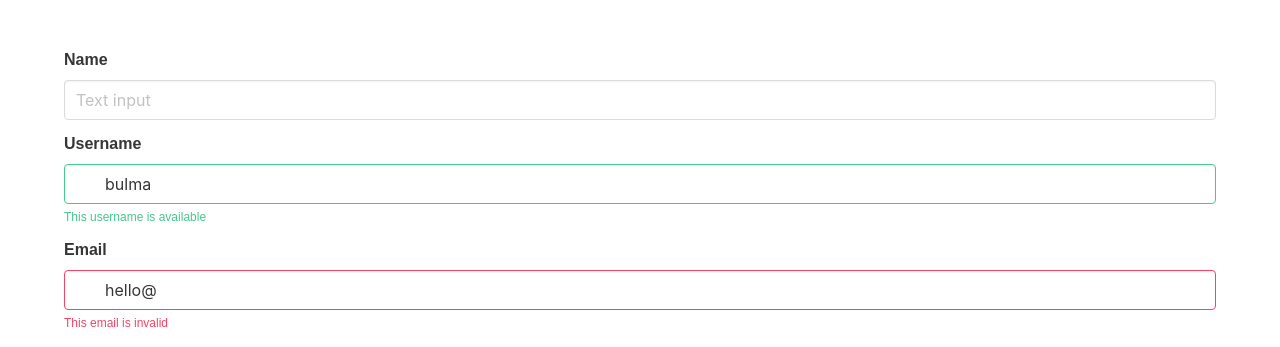
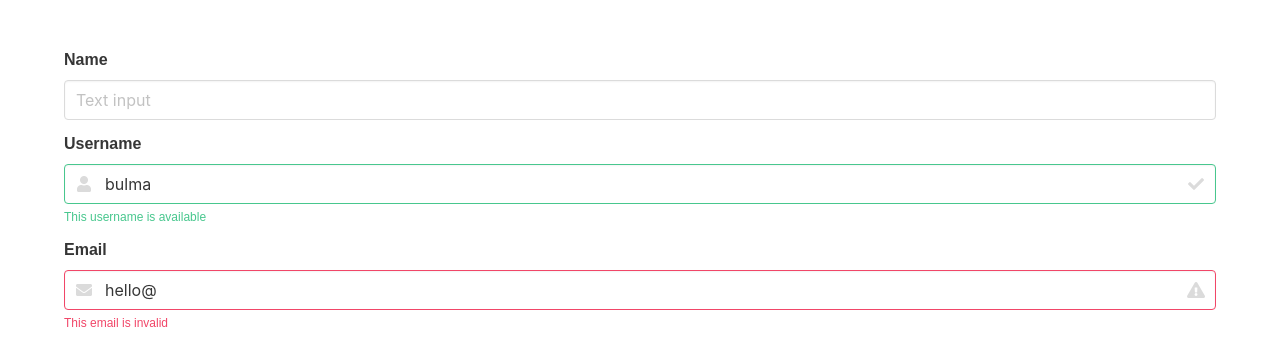
Before and after one commit to PanJ/cu-evenn, a React (Create React App) app: page / in a window 1280 px wide. Shown: the top 347 px of the page. Built offline with nearby package versions, Linux system fonts and the light colour scheme.

Commit message:
add fontawesome

```diff
--- a/public/index.html
+++ b/public/index.html
@@ -1,9 +1,12 @@
 <!DOCTYPE html>
 <html lang="en">
+
 <head>
   <meta charset="utf-8">
   <meta name="viewport" content="width=device-width, initial-scale=1, shrink-to-fit=no">
   <meta name="theme-color" content="#000000">
+  <link rel="stylesheet" href="https://use.fontawesome.com/releases/v5.0.13/css/all.css" integrity="sha384-DNOHZ68U8hZfKXOrtjWvjxusGo9WQnrNx2sqG0tfsghAvtVlRW3tvkXWZh58N9jp"
+    crossorigin="anonymous">
   <!--
       manifest.json provides metadata used when your web app is added to the
       homescreen on Android. See https://developers.google.com/web/fundamentals/engage-and-retain/web-app-manifest/
@@ -21,6 +24,7 @@
     -->
   <title>React App</title>
 </head>
+
 <body>
   <noscript>
     You need to enable JavaScript to run this app.
@@ -37,4 +41,5 @@
       To create a production bundle, use `npm run build` or `yarn build`.
     -->
 </body>
+
 </html>
--- a/src/index.css
+++ b/src/index.css
@@ -3,3 +3,7 @@
   padding: 0;
   font-family: sans-serif;
 }
+
+.container {
+  max-width: 400px;
+}
```
Lines whose indentation alone changed are shown as unchanged.
